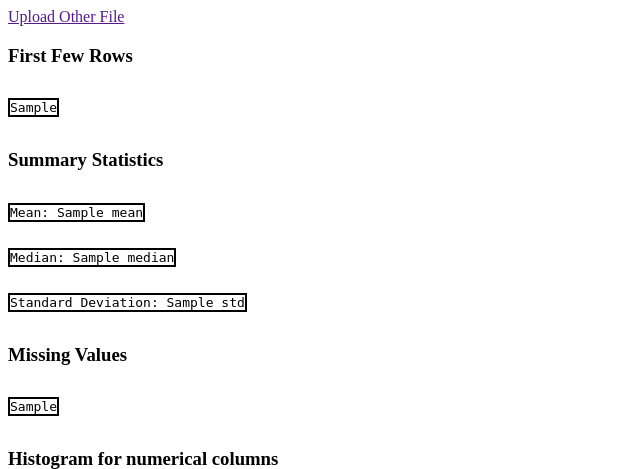
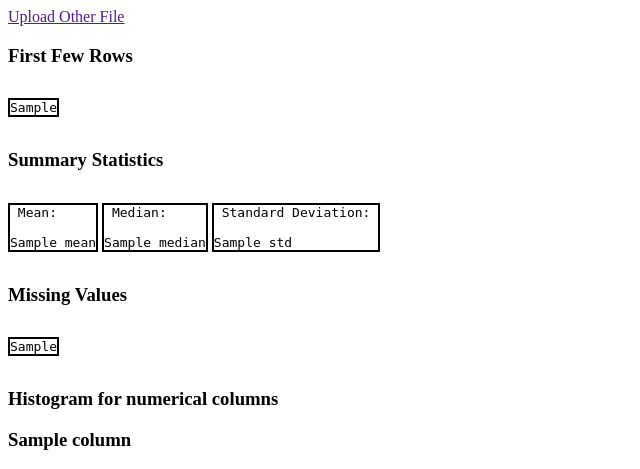
Before and after one commit to Shirodkar-Shubham-GitHub/Django_Data_Analysis, a Django app: template data_analysis_app/templates/analysis_results.html in a window 1280 px wide. Shown: the top 469 px of the page, without its empty margins (0-640 px from the left). Run offline with Django 5.2, Linux system fonts and the light colour scheme; the template is opened without the code that fills it: most values are stand-ins (such as "Sample title", 1, 10 or a date in 2020).

Commit message:
Update analysis_results.html

```diff
--- a/data_analysis_app/templates/analysis_results.html
+++ b/data_analysis_app/templates/analysis_results.html
@@ -9,9 +9,9 @@
     <pre style="display: inline-block; border:2px solid Black;">{{ first_few_rows }}</pre>
 
     <h3>Summary Statistics</h3>
-    <pre style="display: inline-block; border:2px solid Black;">Mean: {{ mean }}</pre><br>
-    <pre style="display: inline-block; border:2px solid Black;">Median: {{ median }}</pre><br>
-    <pre style="display: inline-block; border:2px solid Black;">Standard Deviation: {{ std }}</pre>
+    <pre style="display: inline-block; border:2px solid Black;"> Mean: <br><br>{{ mean }}</pre>
+    <pre style="display: inline-block; border:2px solid Black;"> Median: <br><br>{{ median }}</pre>
+    <pre style="display: inline-block; border:2px solid Black;"> Standard Deviation: <br><br>{{ std }}</pre>
 
     <h3>Missing Values</h3>
     <pre style="display: inline-block; border:2px solid Black;">{{ missing_values }}</pre>
```
